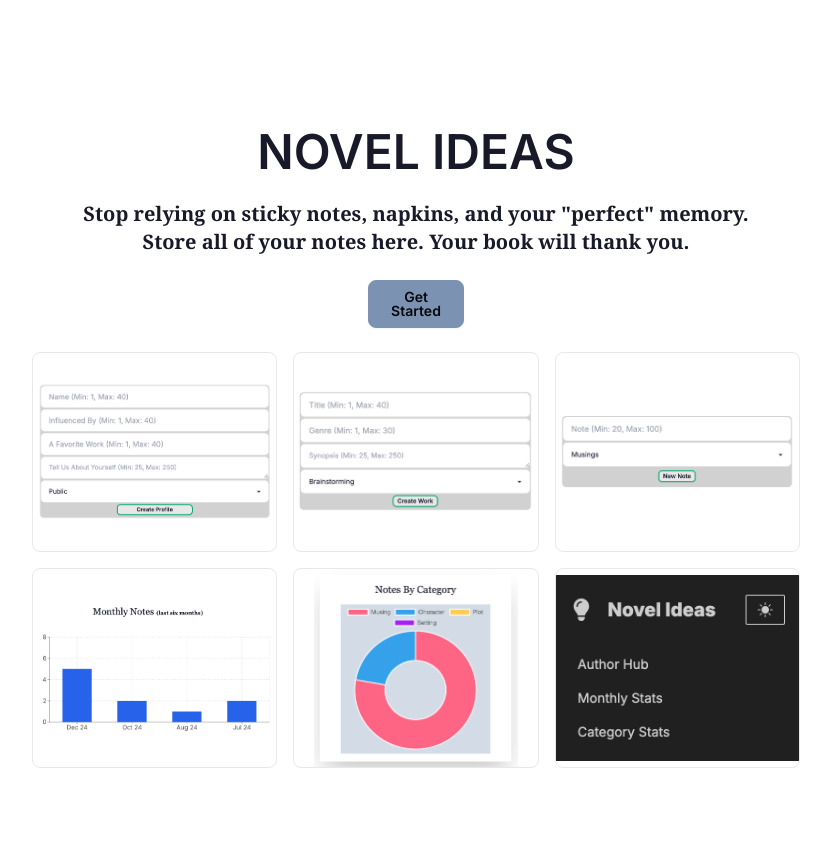
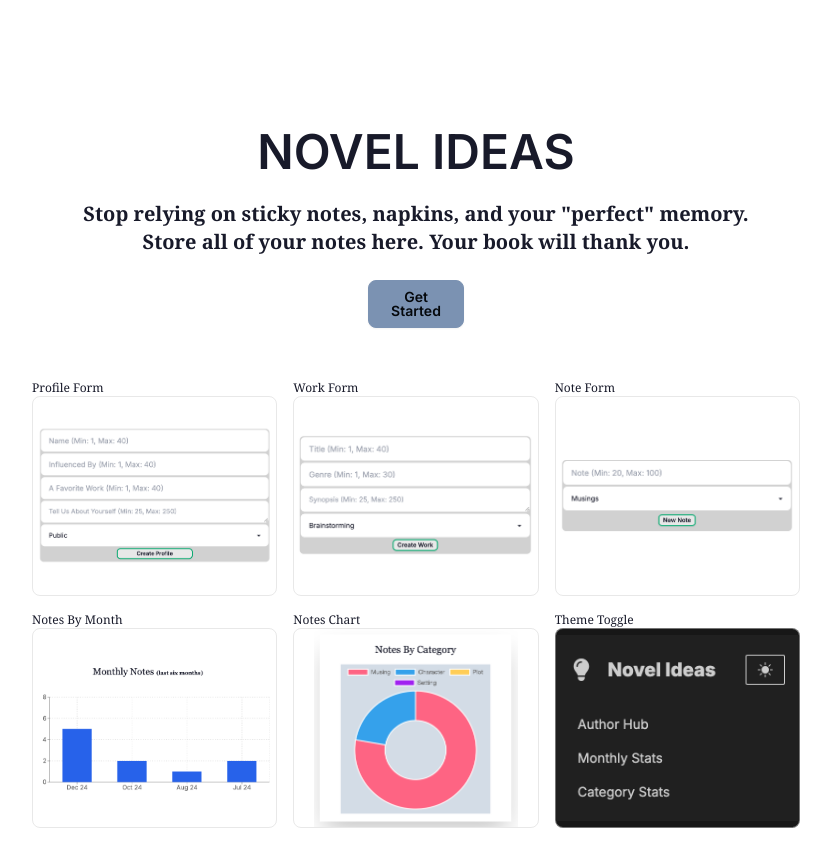
Before and after one commit to mmaustin/project-fb, a Next.js app in the folder fb/: page / in a window 1280 px wide. Shown: the whole page, without its empty margins (224-1055 px from the left). Before the commit the page ends 800 px from the top, so only its background shows below. Built offline with nearby package versions, Linux system fonts and the light colour scheme.

Commit message:
Added description to homepage pictures

```diff
--- a/fb/app/page.js
+++ b/fb/app/page.js
@@ -21,7 +21,7 @@ const HomePage = () => {
               <IoInformationCircle className="m-0" />
             </div> */}
           </div>
-          <div className="">
+          <div className="mt-7">
             <ImageContainer />
           </div>
         </div>
--- a/fb/components/ImageContainer.jsx
+++ b/fb/components/ImageContainer.jsx
@@ -13,6 +13,8 @@ const ImageContainer = () => {
 
   return (
     <div className="my-6 grid gap-4 sm:grid-cols-2 lg:grid-cols-3 w-full">
+      <div className="rounded-lg">
+        <h2 className="text-xs font-serif">Profile Form</h2>
         <Image
           className="h-[200px] w-[300px] object-contain border border-base-300/50 hover:border-neutral-800 rounded-lg"
           src={profileForm}
@@ -21,6 +23,9 @@ const ImageContainer = () => {
           height={265}
           width={198}
         />
+      </div>
+      <div className="rounded-lg">
+        <h2 className="text-xs font-serif">Work Form</h2>
         <Image
           className="h-[200px] w-[300px] object-contain border border-base-300/50 hover:border-neutral-800 rounded-lg"
           src={workForm}
@@ -29,6 +34,9 @@ const ImageContainer = () => {
           height={265}
           width={198}
         />
+      </div>
+      <div className="rounded-lg">
+        <h2 className="text-xs font-serif">Note Form</h2>
         <Image
           className="h-[200px] w-[300px] object-contain border border-base-300/50 hover:border-neutral-800 rounded-lg"
           src={noteForm}
@@ -37,6 +45,9 @@ const ImageContainer = () => {
           height={265}
           width={198}
         />
+      </div>
+      <div className="rounded-lg">
+        <h2 className="text-xs font-serif">Notes By Month</h2>
         <Image
           className="h-[200px] w-[300px] object-contain border border-base-300/50 hover:border-neutral-800 rounded-lg"
           src={monthlyNotes}
@@ -45,6 +56,9 @@ const ImageContainer = () => {
           height={265}
           width={198}
         />
+      </div>
+      <div className="rounded-lg">
+        <h2 className="text-xs font-serif">Notes Chart</h2>
         <Image
           className="h-[200px] w-[300px] object-contain border border-base-300/50 hover:border-neutral-800 rounded-lg"
           src={categoryNotes}
@@ -53,8 +67,11 @@ const ImageContainer = () => {
           height={265}
           width={198}
         />
+      </div>
+      <div className="rounded-lg">
+        <h2 className="text-xs font-serif">Theme Toggle</h2>
         <Image
-        className="h-[200px] w-[300px] object-contain border border-base-300/50 hover:border-neutral-800 rounded-lg"
+          className="h-[200px] w-[300px] bg-neutral-900 object-contain border border-base-300/50 hover:border-blue rounded-lg"
           src={themeControl}
           alt="preview of control panel"
           priority
@@ -62,6 +79,7 @@ const ImageContainer = () => {
           width={198}
         />
       </div>
+    </div>
   )
 }
 export default ImageContainer
```
Lines whose indentation alone changed are shown as unchanged.
